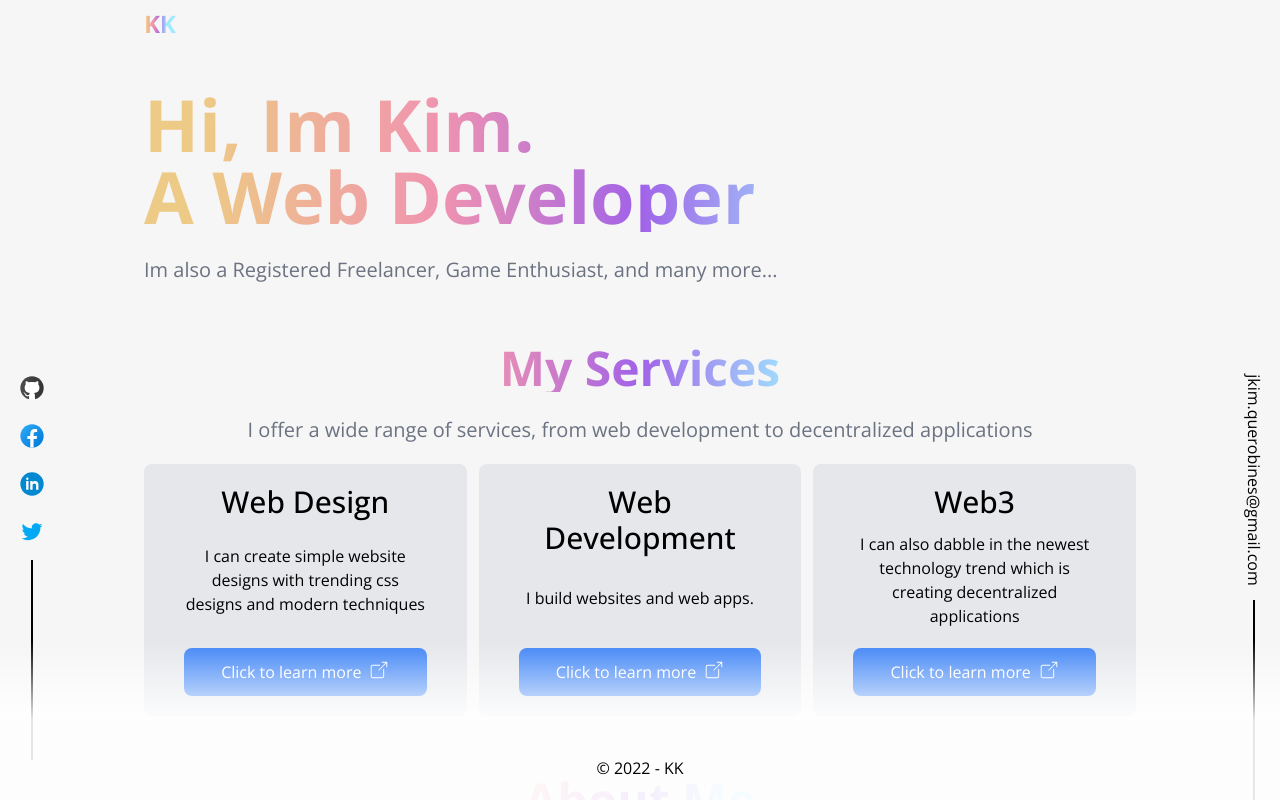
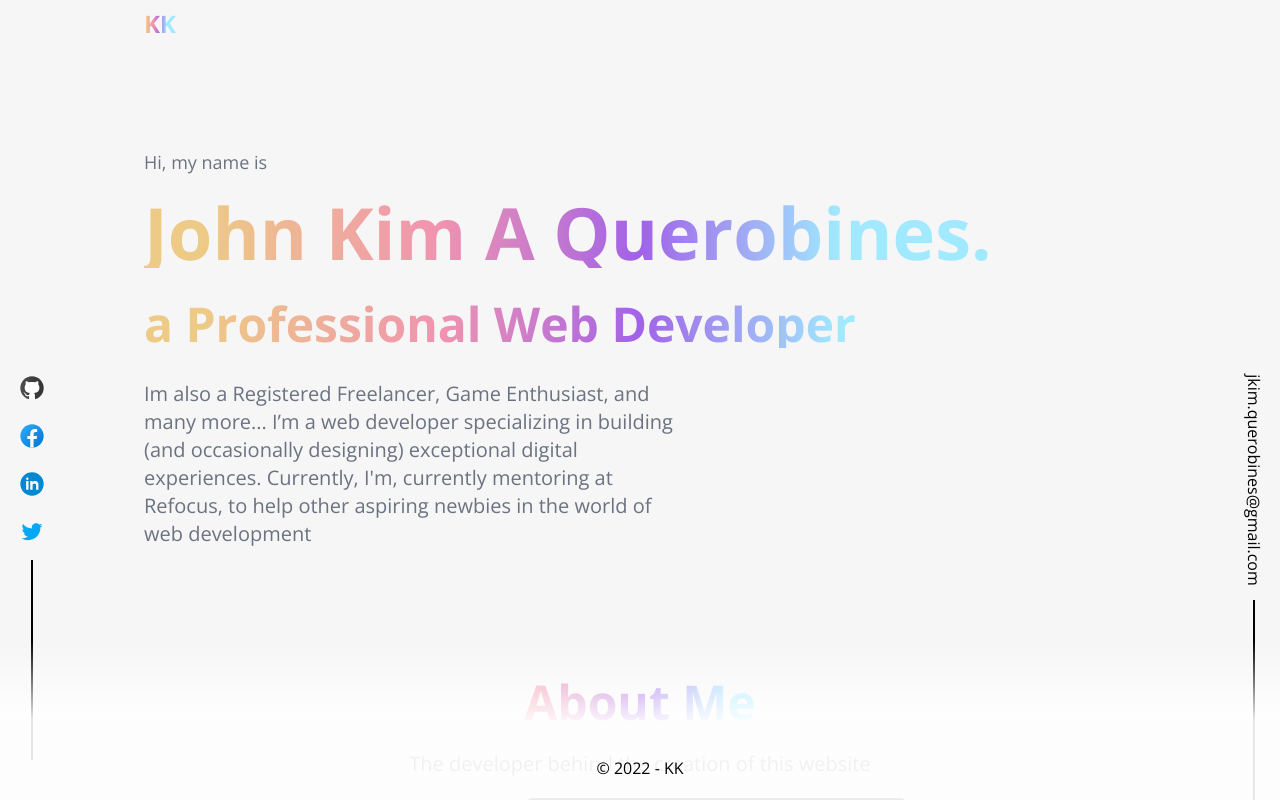
Before and after one commit to Kerubi-5/thekims-portfolio, a Next.js app: page / in a window 1280 px wide. Shown: the top 800 px of the page. Built offline with nearby package versions, Linux system fonts and the light colour scheme.

Commit message:
changes landing view

```diff
--- a/pages/index.tsx
+++ b/pages/index.tsx
@@ -50,38 +50,23 @@ const Home = () => {
   return (
     <Container>
       <header>
-        <div className="py-5">
-          <h1 className="text-5xl lg:text-7xl bg-clip-text text-transparent primary-gradient font-bold mb-6">
-            Hi, Im Kim.
-            <br />A Web Developer
+        <div className="py-10 lg:pb-[90px] lg:pt-[80px]">
+          <p className="text-lg text-gray-500 mb-5">Hi, my name is</p>
+          <h1 className="text-5xl lg:text-7xl bg-clip-text text-transparent primary-gradient font-bold mb-5 lg:mb-8">
+            John Kim A Querobines.
           </h1>
-          <p className="text-xl text-gray-500">
+          <h2 className="text-3xl lg:text-5xl bg-clip-text text-transparent primary-gradient font-bold mb-5 lg:mb-8">
+            a Professional Web Developer
+          </h2>
+          <p className="text-xl text-gray-500 max-w-[540px]">
             Im also a Registered Freelancer, Game Enthusiast, and many more...
+            I’m a web developer specializing in building (and occasionally
+            designing) exceptional digital experiences. Currently, I&apos;m,
+            currently mentoring at Refocus, to help other aspiring newbies in
+            the world of web development
           </p>
         </div>
       </header>
-      <Section
-        title="My Services"
-        description="I offer a wide range of services, from web development to decentralized applications"
-      >
-        <div className="grid gap-3 md:grid-cols-2 lg:grid-cols-3">
-          <ServicesCard
-            title="Web Design"
-            description="I can create simple website designs with trending css designs and modern techniques"
-            url="/web-design"
-          />
-          <ServicesCard
-            title="Web Development"
-            description="I build websites and web apps."
-            url="/web-development"
-          />
-          <ServicesCard
-            title="Web3"
-            description="I can also dabble in the newest technology trend which is creating decentralized applications"
-            url="/web3"
-          />
-        </div>
-      </Section>
       <Section
         title="About Me"
         description="The developer behind the creation of this website"
```
